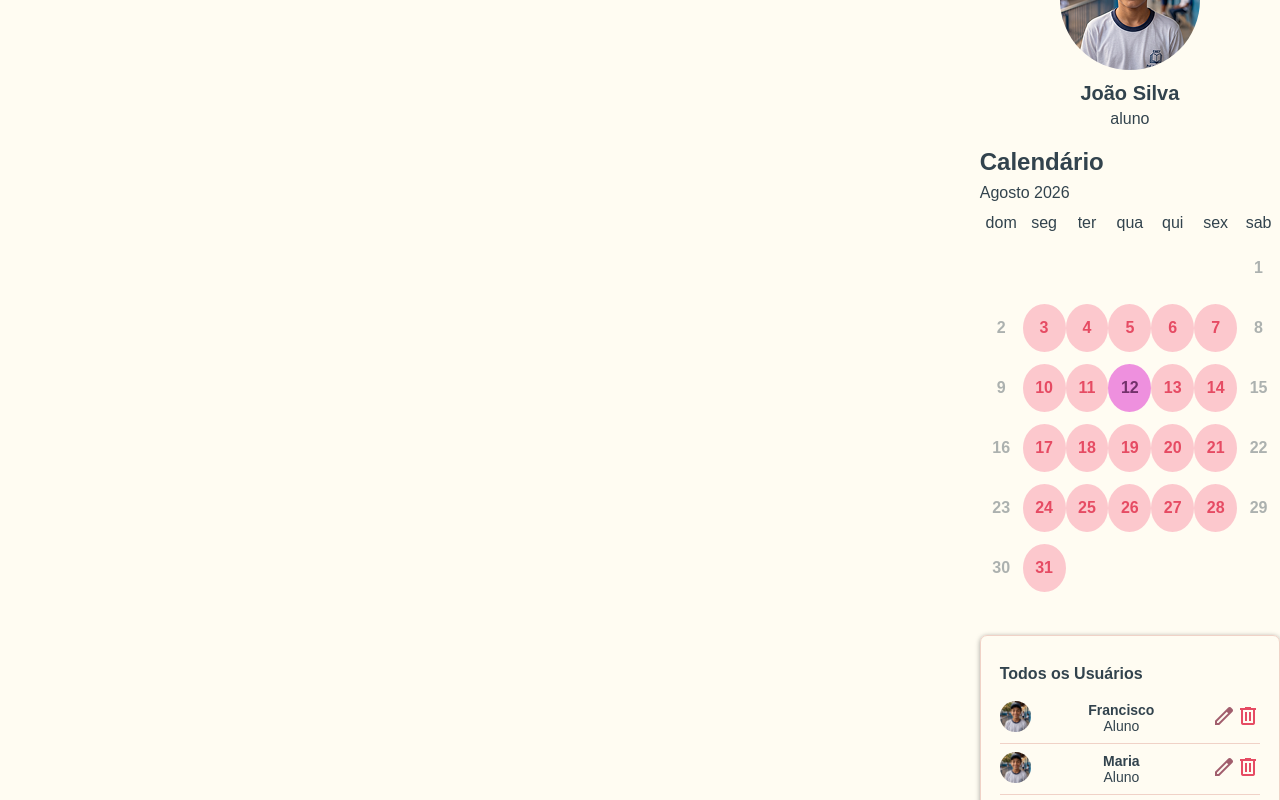
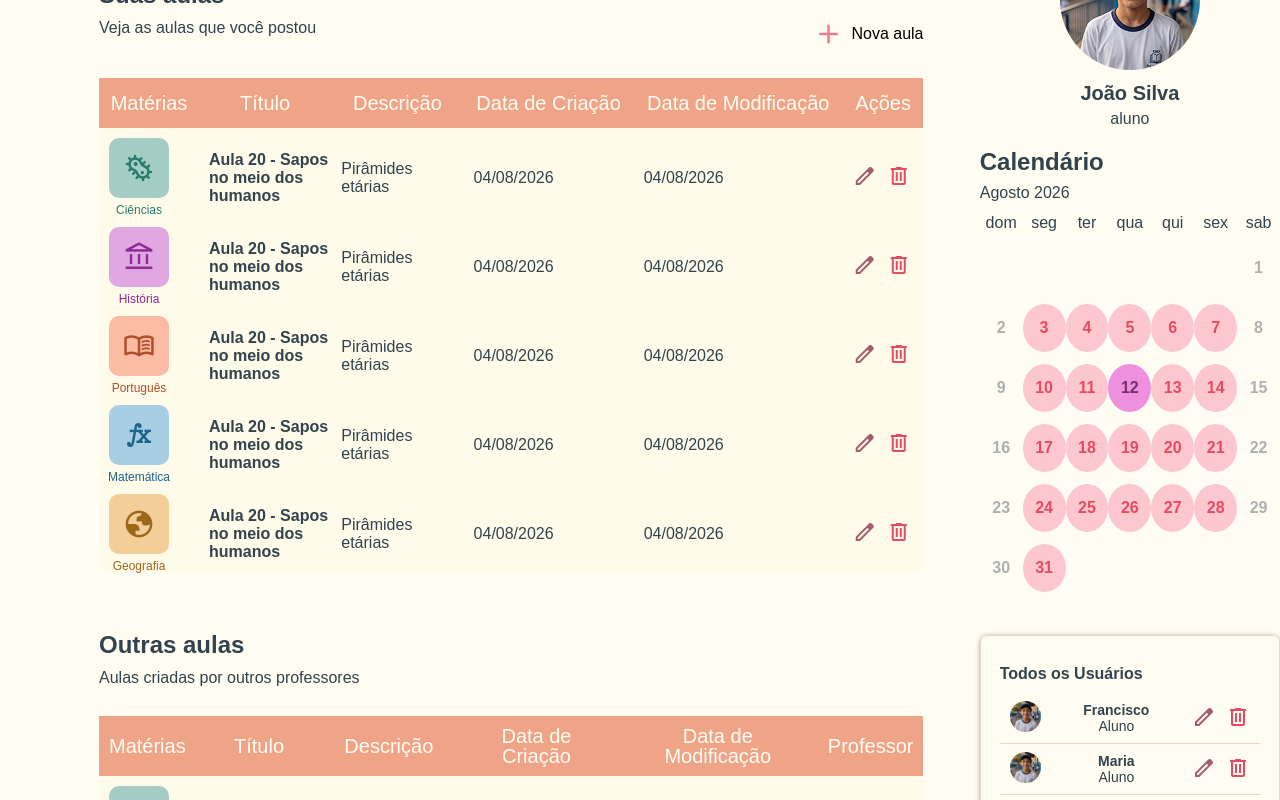
Before and after one commit to david-pessoa/tech-challenge-frontend, a React (Vite) app: page / in a window 1280 px wide. Shown: the part 280-1080 px from the top of the page. Built offline with nearby package versions, Linux system fonts and the light colour scheme.

Commit message:
feat: add tabelas de aulas na página do professor

```diff
--- a/index.html
+++ b/index.html
@@ -6,7 +6,7 @@
     <!-- Os ícones devem estar em ordem alfabética -->
     <link
       rel="stylesheet"
-      href="https://fonts.googleapis.com/css2?family=Material+Symbols+Outlined:opsz,wght,FILL,GRAD@20..48,100..700,0..1,-50..200&icon_names=account_balance,arrow_right_alt,delete,edit,function,globe,logout,menu_book,microbiology,search"
+      href="https://fonts.googleapis.com/css2?family=Material+Symbols+Outlined:opsz,wght,FILL,GRAD@20..48,100..700,0..1,-50..200&icon_names=account_balance,add,arrow_right_alt,delete,edit,function,globe,logout,menu_book,microbiology,search"
     />
 
     <meta name="viewport" content="width=device-width, initial-scale=1.0" />
--- a/src/components/Calendar.tsx
+++ b/src/components/Calendar.tsx
@@ -109,7 +109,7 @@ export default function Calendar({ role }: CalendarProp) {
               (index === 0 && dayOfWeek < weekDay) ||
               (index === numOfWeeks - 1 && count + 1 > totalOfDays) ? (
                 <CalendarEmptyDay key={dayOfWeek} />
-              ) : today.getDate() == count + 1 ? (<Today>{++count}</Today>) : dayOfWeek === 0 || dayOfWeek === 6 ? (
+              ) : today.getDate() == count + 1 ? (<Today key={dayOfWeek}>{++count}</Today>) : dayOfWeek === 0 || dayOfWeek === 6 ? (
                 <CalendarWeekendDay key={dayOfWeek}>
                   {++count}
                 </CalendarWeekendDay>
--- a/src/components/PostsContainer.tsx
+++ b/src/components/PostsContainer.tsx
@@ -10,6 +10,7 @@ import ViewedPostsTable from './ViewedPostsTable';
 import 'swiper/css';
 import '../styles/swiper-style.css';
 import type { Post } from '../types/Posts';
+import ProfessorPostsTable from './ProfessorPostsTable';
 
 type PostsContainerProps = {
   role: Role;
@@ -34,10 +35,32 @@ const Link = styled.a`
   display: block;
 `;
 
+const AddClassContainer = styled.div`
+  display: flex;
+  justify-content: space-between;
+  height: 30px;
+  margin-bottom: 1.813rem;
+`;
+
+const AddClassButton = styled.button`
+  height: 100%;
+  width: 6.938rem;
+  border: none;
+  background-color: transparent;
+  display: flex;
+  align-items: center;
+  justify-content: space-between;
+  cursor: pointer;
+`;
+
+const AddIcon = styled.span`
+  color: #EE798A;
+  font-size: 32px;
+`;
+
+
+
 export default function PostsContainer({ role }: PostsContainerProps) {
-  function AlunoContainer() {
-    //Obter dados dos posts do back-end
-
   const creation_date = new Date('2026-08-04');
 
   const dados = [
@@ -88,6 +111,9 @@ export default function PostsContainer({ role }: PostsContainerProps) {
     },
   ];
 
+  function AlunoContainer() {
+    //Obter dados dos posts do back-end
+
     return (
       <>
         <Container>
@@ -121,7 +147,22 @@ export default function PostsContainer({ role }: PostsContainerProps) {
     );
   }
   function ProfessorContainer() {
-    return <></>;
+    return (
+      <Container>
+        <Title>Suas aulas</Title>
+        <AddClassContainer>
+          <Paragraph>Veja as aulas que você postou</Paragraph>
+          <AddClassButton>
+            <AddIcon className="material-symbols-outlined">add</AddIcon>
+            <p>Nova aula</p>
+          </AddClassButton>
+        </AddClassContainer>
+        <ProfessorPostsTable dados={dados}/>
+        <Title>Outras aulas</Title>
+        <Paragraph>Aulas criadas por outros professores</Paragraph>
+        <ViewedPostsTable dados={dados} />
+      </Container>
+    );
   }
   function AdminContainer() {
     return <></>;
--- /dev/null
+++ b/src/components/ProfessorPostsTable.tsx
@@ -0,0 +1,132 @@
+import styled from 'styled-components';
+
+import type { Post } from '../types/Posts';
+import { materias } from '../types/Materias';
+
+type ProfessorPostsTableProps = {
+  dados: Post[];
+};
+
+const Table = styled.table`
+  width: 100%;
+  margin-bottom: 3.625rem;
+`;
+
+const Td = styled.td`
+  max-width: 118px;
+`;
+
+const MateriaContainer = styled.div`
+  width: 60px;
+  display: flex;
+  flex-direction: column;
+  align-items: center;
+`;
+
+const Link = styled.a`
+  color: inherit;
+  text-decoration: none;
+  display: block;
+`;
+
+type ColorProps = {
+  $backgroundColor: string;
+  $color: string;
+};
+
+const IconContainer = styled.div<ColorProps>`
+  height: 60px;
+  width: 60px;
+  border-radius: 10px;
+  color: ${({ $color }) => $color};
+  background-color: ${({ $backgroundColor }) => $backgroundColor};
+  display: flex;
+  justify-content: center;
+  align-items: center;
+  margin-bottom: 5px;
+`;
+
+const Icon = styled.span`
+  font-size: 32px;
+`;
+
+const ActionContainer = styled.div`
+  display: flex;
+  gap: 10px;
+  margin-right: 10px;
+`;
+
+const ActionButton = styled.button`
+  border: none;
+  background: transparent;
+  cursor: pointer;
+`;
+
+const EditIcon = styled.span`
+  color: #a15e6d;
+  font-size: 24px;
+`;
+
+const DeleteIcon = styled.span`
+  color: #e64b63;
+  font-size: 24px;
+`;
+
+type FontColorProps = {
+  $color: string;
+};
+
+const MateriaTitle = styled.p<FontColorProps>`
+  font-size: 12px;
+  color: ${({ $color }) => $color};
+`;
+
+export default function ProfessorPostsTable({ dados }: ProfessorPostsTableProps) {
+  return (
+    <Table>
+      <thead>
+        <tr>
+          <th>Matérias</th>
+          <th>Título</th>
+          <th>Descrição</th>
+          <th>Data de Criação</th>
+          <th>Data de Modificação</th>
+          <th>Ações</th>
+        </tr>
+      </thead>
+      <tbody>
+        {dados.map((post, i) => (
+          <tr key={i}>
+            <Td>
+              <MateriaContainer>
+                <IconContainer
+                  $backgroundColor={materias[post.materia].backgroundColor}
+                  $color={materias[post.materia].color}
+                >
+                  <Icon className="material-symbols-outlined">{materias[post.materia].icon}</Icon>
+                </IconContainer>
+                <MateriaTitle $color={materias[post.materia].color}>{post.materia}</MateriaTitle>
+              </MateriaContainer>
+            </Td>
+            <Td className="bold">
+              <Link href={`/post/${post.postId}`}>{post.titulo}</Link>
+            </Td>
+            <Td>{post.descricao}</Td>
+            <Td>{new Intl.DateTimeFormat('pt-BR').format(post.createdAt)}</Td>
+            <Td>{new Intl.DateTimeFormat('pt-BR').format(post.editedAt)}</Td>
+            <td>
+              <ActionContainer>
+                <ActionButton>
+                  <EditIcon className="material-symbols-outlined">edit</EditIcon>
+                </ActionButton>
+                <ActionButton>
+                  <DeleteIcon className="material-symbols-outlined">delete</DeleteIcon>
+                </ActionButton>
+              </ActionContainer>
+            </td>
+          </tr>
+        ))}
+      </tbody>
+    </Table>
+  );
+}
--- a/src/components/UserListPreview.tsx
+++ b/src/components/UserListPreview.tsx
@@ -68,6 +68,7 @@ const UserProfilePhoto = styled.img`
   width: 1.938rem;
   height: 1.938rem;
   border-radius: 50%;
+  margin-left: 10px;
 `;
 
 const UserNameRoleContainer = styled.div`
@@ -84,6 +85,18 @@ const UserName = styled.p`
 
 const UserRole = styled.p`
   font-size: 14px;
+`;
+
+const ActionContainer = styled.div`
+  display: flex;
+  gap: 10px;
+  margin-right: 10px;
+`;
+
+const ActionButton = styled.button`
+  border: none;
+  background: transparent;
+  cursor: pointer;
 `;
 
 const EditIcon = styled.span`
@@ -157,6 +170,13 @@ export default function UserListPreview({ role }: UserListPreviewProps) {
       role: 'PROFESSOR',
       foto: userPhoto,
     },
+    {
+      id: 'c2b58a4e-c4cf-4e20-978c-c1f2793ee18c',
+      matricula: '202020',
+      nome: 'Francisco',
+      role: 'PROFESSOR',
+      foto: userPhoto,
+    },
   ];
 
   return (
@@ -182,10 +202,14 @@ export default function UserListPreview({ role }: UserListPreviewProps) {
                     {user.role === 'ADMIN' ? 'Administrador' : capitalize(user.role)}
                   </UserRole>
                 </UserNameRoleContainer>
-                <div>
-                  <EditIcon className="material-symbols-outlined">edit</EditIcon>
-                  <DeleteIcon className="material-symbols-outlined">delete</DeleteIcon>
-                </div>
+                <ActionContainer>
+                  <ActionButton>
+                    <EditIcon className="material-symbols-outlined">edit</EditIcon>
+                  </ActionButton>
+                  <ActionButton>
+                    <DeleteIcon className="material-symbols-outlined">delete</DeleteIcon>
+                  </ActionButton>
+                </ActionContainer>
               </Item>
             ))}
           </UserList>
--- a/src/pages/Home.tsx
+++ b/src/pages/Home.tsx
@@ -61,7 +61,7 @@ const Aside = styled.aside`
 
 const ProfileImageContainer = styled.div`
   display: flex;
-  flex-direction:column;
+  flex-direction: column;
   align-items: center;
 `;
 
@@ -73,6 +73,7 @@ const DoodleImage = styled.img`
 `;
 
 const ProfileImage = styled.img`
+  position: relative;
   border-radius: 50%;
   aspect-ratio: 1 / 1;
   width: 8.75rem;
@@ -98,8 +99,6 @@ const Figure = styled.figure`
 const CalendarTitle = styled.h2`
   margin-bottom: 8px;
 `;
-
-
 
 export default function Home() {
   document.title = 'Edify | Home';
@@ -147,7 +146,7 @@ export default function Home() {
             </p>
             <Calendar role={role} />
           </div>
-          <UserListPreview role={role}/>
+          <UserListPreview role={role} />
         </Aside>
       </Main>
       <Footer />
```
Lines whose indentation alone changed are shown as unchanged.
